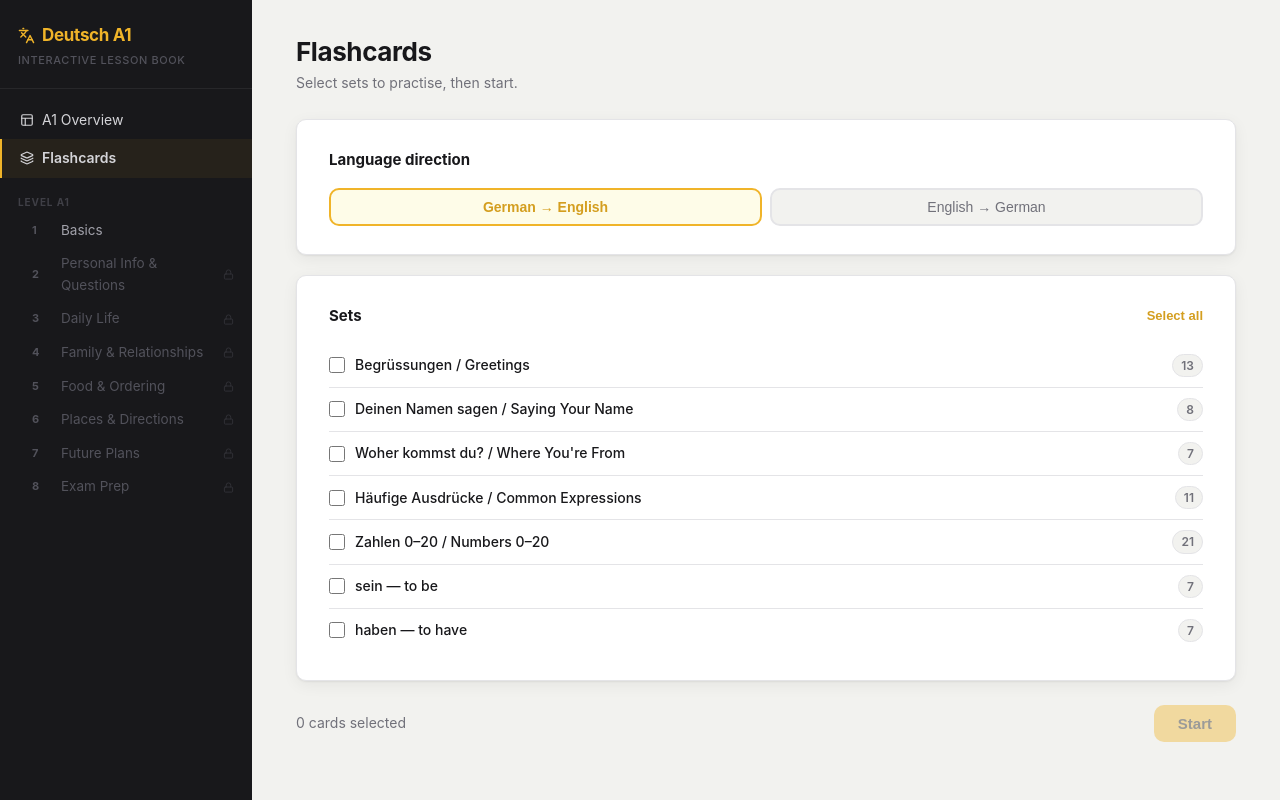
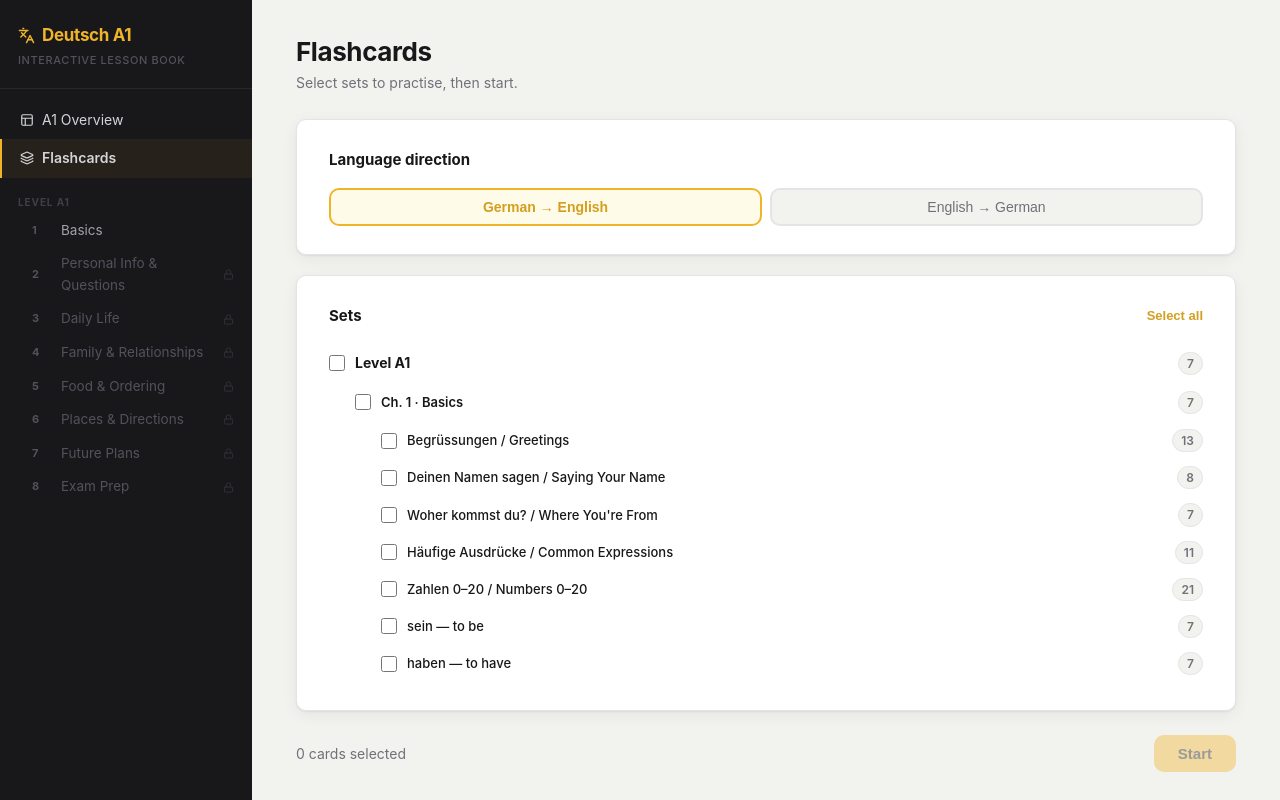
Before and after one commit to davide-muzzi/learn-german, a Vue app: page /#/flashcards in a window 1280 px wide. Shown: the top 800 px of the page. Built offline with nearby package versions, Linux system fonts and the light colour scheme.

Commit message:
feat(flashcards): lucide icons + level/chapter set hierarchy with bulk selection

```diff
--- a/src/data/index.js
+++ b/src/data/index.js
@@ -117,13 +117,13 @@ export const CHAPTER_SECTIONS = {
 }
 
 export const FLASHCARD_SETS = [
-  { id: 'greetings',   title: 'Begrüssungen / Greetings',                data: GREETINGS,   type: 'vocab'  },
-  { id: 'your-name',   title: 'Deinen Namen sagen / Saying Your Name',    data: YOUR_NAME,   type: 'vocab'  },
-  { id: 'where-from',  title: "Woher kommst du? / Where You're From",     data: WHERE_FROM,  type: 'vocab'  },
-  { id: 'expressions', title: 'Häufige Ausdrücke / Common Expressions',   data: EXPRESSIONS, type: 'vocab'  },
-  { id: 'numbers',     title: 'Zahlen 0–20 / Numbers 0–20',              data: NUMBERS,     type: 'numbers'},
-  { id: 'sein',        title: 'sein — to be',                             data: SEIN,        type: 'conjug' },
-  { id: 'haben',       title: 'haben — to have',                          data: HABEN,       type: 'conjug' },
+  { id: 'greetings',   title: 'Begrüssungen / Greetings',                data: GREETINGS,   type: 'vocab',   level: 'A1', chapter: 1 },
+  { id: 'your-name',   title: 'Deinen Namen sagen / Saying Your Name',    data: YOUR_NAME,   type: 'vocab',   level: 'A1', chapter: 1 },
+  { id: 'where-from',  title: "Woher kommst du? / Where You're From",     data: WHERE_FROM,  type: 'vocab',   level: 'A1', chapter: 1 },
+  { id: 'expressions', title: 'Häufige Ausdrücke / Common Expressions',   data: EXPRESSIONS, type: 'vocab',   level: 'A1', chapter: 1 },
+  { id: 'numbers',     title: 'Zahlen 0–20 / Numbers 0–20',              data: NUMBERS,     type: 'numbers', level: 'A1', chapter: 1 },
+  { id: 'sein',        title: 'sein — to be',                             data: SEIN,        type: 'conjug',  level: 'A1', chapter: 1 },
+  { id: 'haben',       title: 'haben — to have',                          data: HABEN,       type: 'conjug',  level: 'A1', chapter: 1 },
 ]
 
 export const FILL_GAPS = [
--- a/src/style.css
+++ b/src/style.css
@@ -842,6 +842,9 @@ tbody tr:hover td { background: #fafafa; }
 
 /* ── SHARED BUTTONS ── */
 .btn-primary {
+  display: inline-flex;
+  align-items: center;
+  gap: 7px;
   padding: 10px 24px;
   background: var(--gold);
   color: #1a1a1a;
@@ -855,6 +858,9 @@ tbody tr:hover td { background: #fafafa; }
 .btn-primary:hover { background: var(--gold-dark); color: #fff; }
 .btn-primary:disabled { opacity: 0.4; cursor: not-allowed; }
 .btn-secondary {
+  display: inline-flex;
+  align-items: center;
+  gap: 7px;
   padding: 10px 24px;
   background: transparent;
   color: var(--muted);
@@ -907,17 +913,32 @@ tbody tr:hover td { background: #fafafa; }
   padding: 0;
 }
 .fc-select-all-btn:hover { text-decoration: underline; }
-.fc-sets-list { display: flex; flex-direction: column; }
+
+/* hierarchy: level > chapter > set */
+.fc-level-group {
+  border-bottom: 1px solid var(--border);
+  padding-bottom: 6px;
+  margin-bottom: 6px;
+}
+.fc-level-group:last-child { border-bottom: none; margin-bottom: 0; padding-bottom: 0; }
+.fc-group-row {
+  display: flex;
+  align-items: center;
+  gap: 10px;
+  padding: 8px 0;
+  cursor: pointer;
+}
+.fc-level-label { flex: 1; font-weight: 700; font-size: 14px; }
+.fc-chapter-group { padding-left: 26px; }
+.fc-chapter-label { flex: 1; font-weight: 600; font-size: 13px; }
 .fc-set-row {
   display: flex;
   align-items: center;
   gap: 10px;
-  padding: 10px 0;
-  border-bottom: 1px solid var(--border);
+  padding: 7px 0 7px 26px;
   cursor: pointer;
-  font-size: 14px;
+  font-size: 13px;
 }
-.fc-set-row:last-child { border-bottom: none; }
 .fc-checkbox {
   width: 16px;
   height: 16px;
@@ -962,6 +983,9 @@ tbody tr:hover td { background: #fafafa; }
   margin-bottom: 12px;
 }
 .fc-nav-link {
+  display: inline-flex;
+  align-items: center;
+  gap: 4px;
   background: none;
   border: none;
   cursor: pointer;
@@ -1068,6 +1092,10 @@ tbody tr:hover td { background: #fafafa; }
 }
 .fc-btn {
   flex: 1;
+  display: inline-flex;
+  align-items: center;
+  justify-content: center;
+  gap: 8px;
   padding: 13px 20px;
   border-radius: var(--radius);
   font-size: 15px;
--- a/src/views/FlashcardsView.vue
+++ b/src/views/FlashcardsView.vue
@@ -1,6 +1,7 @@
 <script setup>
 import { ref, computed, watch, onMounted, onUnmounted } from 'vue'
-import { FLASHCARD_SETS } from '../data/index.js'
+import { ArrowLeft, RotateCcw, X, Check, RefreshCw } from '@lucide/vue'
+import { FLASHCARD_SETS, CHAPTERS } from '../data/index.js'
 import { flashcardResetSignal } from '../composables/flashcardBus.js'
 
 const STORAGE_KEY = 'fc-prefs'
@@ -29,6 +30,45 @@ function toggleAll() {
 const totalCards = computed(() =>
   FLASHCARD_SETS.filter(s => selectedIds.value.includes(s.id)).reduce((n, s) => n + s.data.length, 0)
 )
+
+// Group sets by level > chapter for the hierarchy UI
+const grouped = computed(() => {
+  const levelMap = {}
+  for (const set of FLASHCARD_SETS) {
+    if (!levelMap[set.level]) levelMap[set.level] = { name: set.level, chapters: {} }
+    const chs = levelMap[set.level].chapters
+    if (!chs[set.chapter]) {
+      const ch = CHAPTERS.find(c => c.n === set.chapter)
+      chs[set.chapter] = { n: set.chapter, title: ch?.title ?? `Chapter ${set.chapter}`, sets: [] }
+    }
+    chs[set.chapter].sets.push(set)
+  }
+  return Object.values(levelMap).map(lvl => ({
+    ...lvl,
+    chapters: Object.values(lvl.chapters),
+  }))
+})
+
+function chapterIds(ch) { return ch.sets.map(s => s.id) }
+function levelIds(lvl) { return lvl.chapters.flatMap(ch => chapterIds(ch)) }
+
+function selectionState(ids) {
+  const n = ids.filter(id => selectedIds.value.includes(id)).length
+  if (n === 0) return false
+  if (n === ids.length) return true
+  return 'indeterminate'
+}
+const chapterState = ch => selectionState(chapterIds(ch))
+const levelState   = lvl => selectionState(levelIds(lvl))
+
+function toggleGroup(ids) {
+  const allSel = ids.every(id => selectedIds.value.includes(id))
+  selectedIds.value = allSel
+    ? selectedIds.value.filter(id => !ids.includes(id))
+    : [...new Set([...selectedIds.value, ...ids])]
+}
+const toggleChapter = ch  => toggleGroup(chapterIds(ch))
+const toggleLevel   = lvl => toggleGroup(levelIds(lvl))
 
 function buildDeck(fromCards) {
   if (fromCards) return [...fromCards].sort(() => Math.random() - 0.5)
@@ -190,12 +230,36 @@ onUnmounted(() => window.removeEventListener('keydown', onKey))
           {{ allSelected ? 'Deselect all' : 'Select all' }}
         </button>
       </div>
-      <div class="fc-sets-list">
-        <label v-for="set in FLASHCARD_SETS" :key="set.id" class="fc-set-row">
-          <input type="checkbox" :value="set.id" v-model="selectedIds" class="fc-checkbox" />
-          <span class="fc-set-name">{{ set.title }}</span>
-          <span class="fc-set-count">{{ set.data.length }}</span>
+      <div v-for="lvl in grouped" :key="lvl.name" class="fc-level-group">
+        <label class="fc-group-row">
+          <input type="checkbox"
+            :checked="levelState(lvl) === true"
+            :indeterminate="levelState(lvl) === 'indeterminate'"
+            @change="toggleLevel(lvl)"
+            class="fc-checkbox"
+          />
+          <span class="fc-level-label">Level {{ lvl.name }}</span>
+          <span class="fc-set-count">{{ levelIds(lvl).length }}</span>
         </label>
+
+        <div v-for="ch in lvl.chapters" :key="ch.n" class="fc-chapter-group">
+          <label class="fc-group-row">
+            <input type="checkbox"
+              :checked="chapterState(ch) === true"
+              :indeterminate="chapterState(ch) === 'indeterminate'"
+              @change="toggleChapter(ch)"
+              class="fc-checkbox"
+            />
+            <span class="fc-chapter-label">Ch. {{ ch.n }} · {{ ch.title }}</span>
+            <span class="fc-set-count">{{ chapterIds(ch).length }}</span>
+          </label>
+
+          <label v-for="set in ch.sets" :key="set.id" class="fc-set-row">
+            <input type="checkbox" :value="set.id" v-model="selectedIds" class="fc-checkbox" />
+            <span class="fc-set-name">{{ set.title }}</span>
+            <span class="fc-set-count">{{ set.data.length }}</span>
+          </label>
+        </div>
       </div>
     </div>
 
@@ -208,8 +272,8 @@ onUnmounted(() => window.removeEventListener('keydown', onKey))
   <!-- ── SESSION ── -->
   <template v-else-if="phase === 'session'">
     <div class="fc-session-nav">
-      <button class="fc-nav-link" @click="backToSetup">← Overview</button>
-      <button class="fc-nav-link" @click="startSession()">Restart ↺</button>
+      <button class="fc-nav-link" @click="backToSetup"><ArrowLeft :size="13" /> Overview</button>
+      <button class="fc-nav-link" @click="startSession()">Restart <RotateCcw :size="13" /></button>
     </div>
 
     <div class="fc-progress-wrap">
@@ -248,8 +312,8 @@ onUnmounted(() => window.removeEventListener('keydown', onKey))
 
     <Transition name="fc-actions-fade">
       <div v-if="flipped" class="fc-actions">
-        <button class="fc-btn fc-btn-no" @click="answer(false)">← Didn't know</button>
-        <button class="fc-btn fc-btn-yes" @click="answer(true)">Got it →</button>
+        <button class="fc-btn fc-btn-no" @click="answer(false)"><X :size="16" /> Didn't know</button>
+        <button class="fc-btn fc-btn-yes" @click="answer(true)">Got it <Check :size="16" /></button>
       </div>
     </Transition>
 
@@ -275,10 +339,10 @@ onUnmounted(() => window.removeEventListener('keydown', onKey))
       </div>
       <div class="fc-done-actions">
         <button v-if="unknownCards.length" class="btn-primary" @click="retryUnknown">
-          Retry missed ({{ unknownCards.length }})
+          <RefreshCw :size="14" /> Retry missed ({{ unknownCards.length }})
         </button>
-        <button class="btn-secondary" @click="startSession()">Restart</button>
-        <button class="btn-secondary" @click="backToSetup">Back to overview</button>
+        <button class="btn-secondary" @click="startSession()"><RotateCcw :size="14" /> Restart</button>
+        <button class="btn-secondary" @click="backToSetup"><ArrowLeft :size="14" /> Back to overview</button>
       </div>
     </div>
   </template>
```
